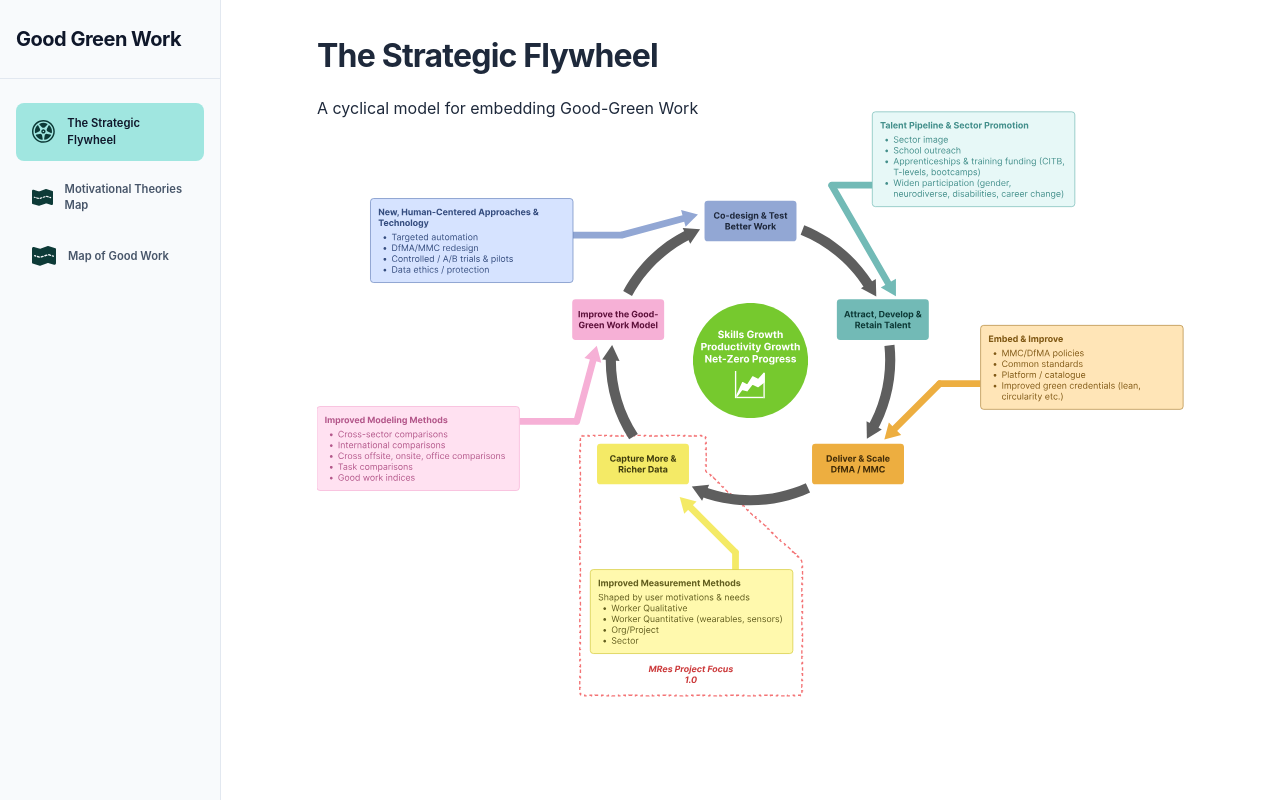
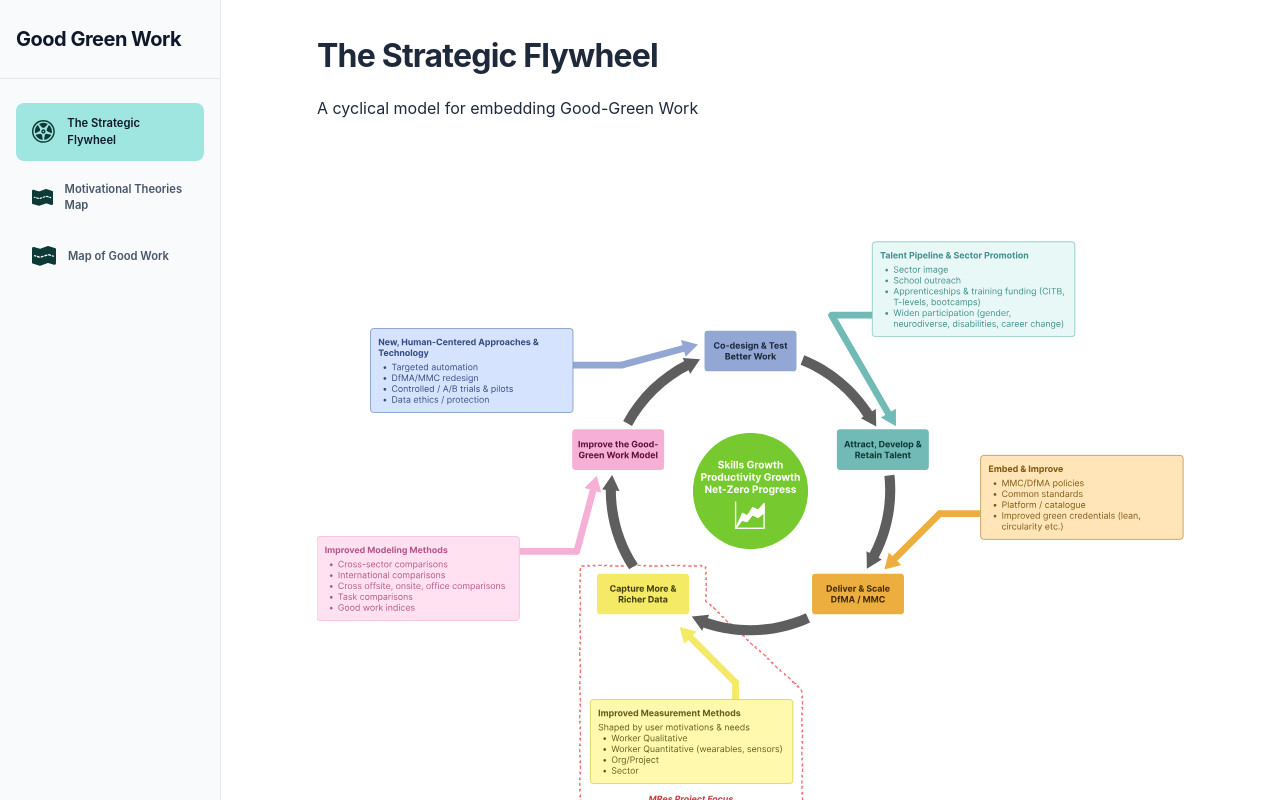
Before and after one commit to solensa/good-green-work, a React (Vite) app: page /#/ in a window 1280 px wide. Built offline with nearby package versions, Linux system fonts and the light colour scheme.

Commit message:
Move flywheel diagram down

```diff
--- a/src/pages/StrategicFlywheel.css
+++ b/src/pages/StrategicFlywheel.css
@@ -7,7 +7,7 @@
   position: relative;
   width: 100%;
   max-width: 1000px;
-  margin: -25% auto 2rem auto;
+  margin: -10% auto 2rem auto;
   aspect-ratio: 1; /* Assumes the SVGs are square/circular */
 }
 
```
